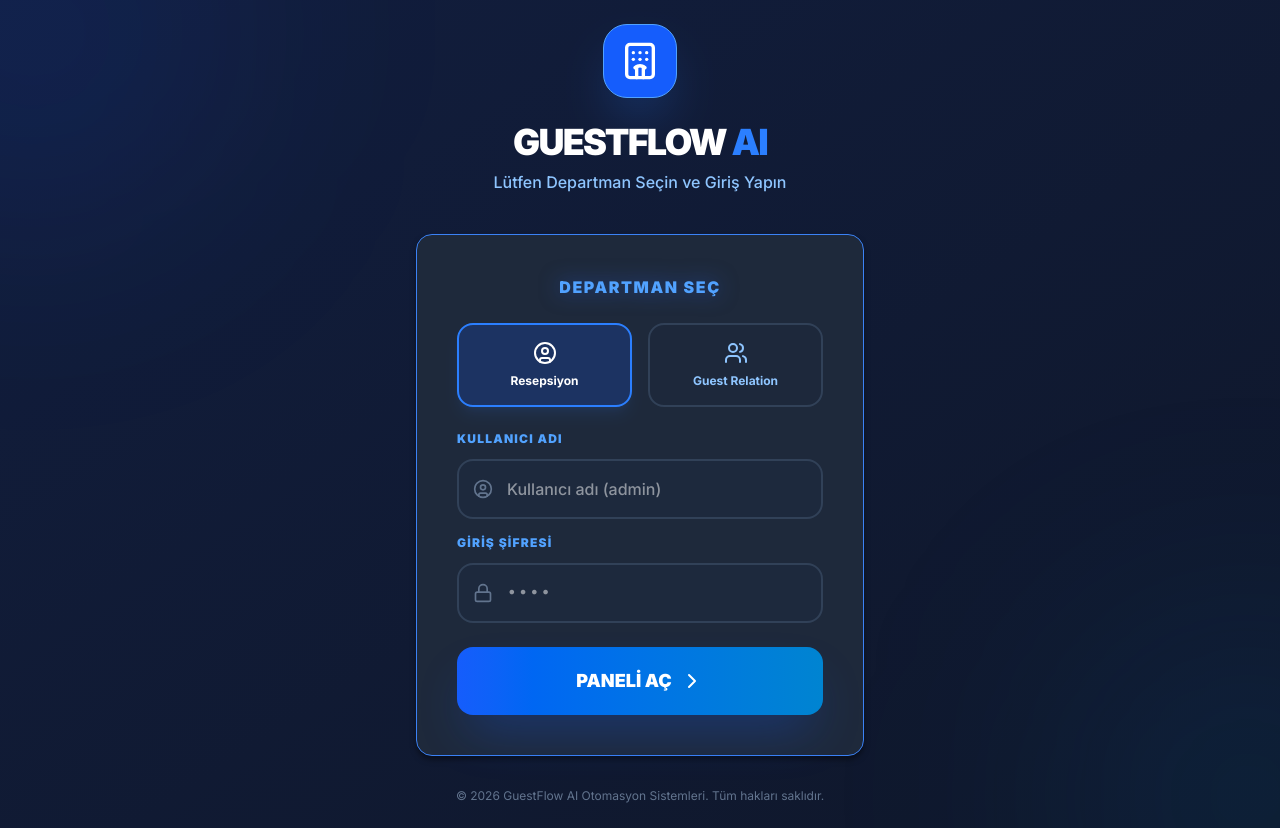
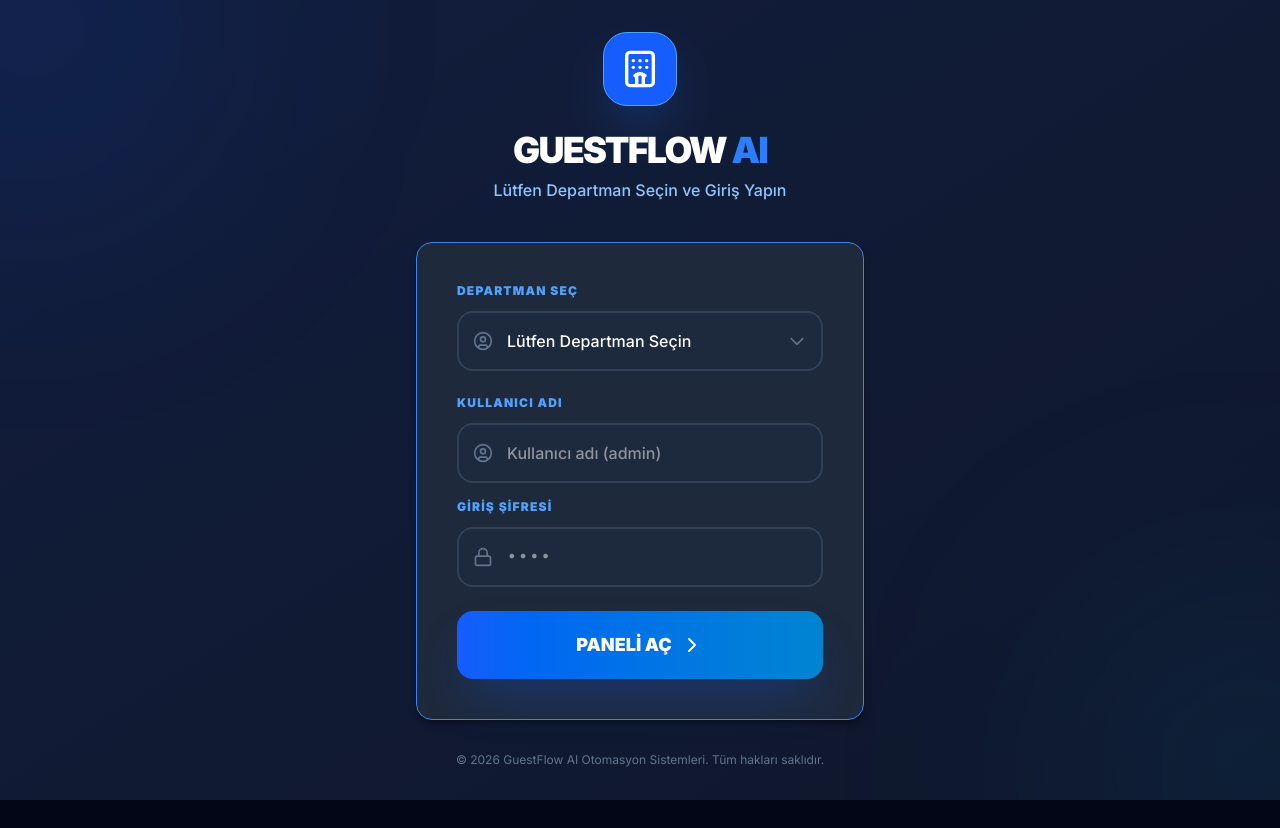
Before and after one commit to qltydigital-hub/HotelGenDigital, a Next.js app in the folder hotel-admin-dashboard/: page /login in a window 1280 px wide. After the commit the page ends 800 px from the top, so only its background shows below. Built offline with nearby package versions, Linux system fonts and the light colour scheme; no server answers.

Commit message:
fix(auth): update login panel UI and resolve settings panel redirects

```diff
--- a/hotel-admin-dashboard/src/app/login/page.tsx
+++ b/hotel-admin-dashboard/src/app/login/page.tsx
@@ -7,7 +7,7 @@ import { supabase } from '@/lib/supabase-client';
 import { useAuth, UserProfile } from '@/providers/AuthProvider';
 
 export default function LoginPage() {
-    const [department, setDepartment] = useState<'reception' | 'guest-relation'>('reception');
+    const [department, setDepartment] = useState<string>('');
     const [username, setUsername] = useState('');
     const [password, setPassword] = useState('');
     const [error, setError] = useState('');
@@ -88,30 +88,25 @@ export default function LoginPage() {
                 <div className="glass-card p-10 bg-slate-900/80 border border-blue-900/50 backdrop-blur-xl">
                     <form onSubmit={handleLogin} className="space-y-6">
                         <div>
-                            <label className="block text-base font-black text-blue-400 uppercase tracking-widest mb-6 text-center drop-shadow-[0_0_10px_rgba(37,99,235,0.5)]">Departman Seç</label>
-                            <div className="grid grid-cols-2 gap-4">
-                                <button
-                                    type="button"
-                                    onClick={() => setDepartment('reception')}
-                                    className={`py-4 rounded-2xl flex flex-col items-center justify-center border-2 transition-all ${department === 'reception'
-                                        ? 'bg-blue-600/20 border-blue-500 text-white shadow-lg shadow-blue-500/10'
-                                        : 'bg-slate-800/50 border-slate-700 text-blue-300 hover:border-slate-600'
-                                        }`}
+                            <label className="block text-xs font-black text-blue-400 uppercase tracking-widest mb-3">Departman Seç</label>
+                            <div className="relative group mb-4">
+                                <UserCircle className="absolute left-4 top-1/2 -translate-y-1/2 w-5 h-5 text-slate-500 group-focus-within:text-blue-500 transition-colors pointer-events-none" />
+                                <select
+                                    value={department}
+                                    onChange={(e) => setDepartment(e.target.value)}
+                                    className="w-full bg-slate-800 border-2 border-slate-700 text-white rounded-2xl pl-12 pr-10 py-4 focus:outline-none focus:border-blue-500 focus:ring-4 focus:ring-blue-500/10 transition-all font-medium appearance-none cursor-pointer"
+                                    required
                                 >
-                                    <UserCircle className="w-6 h-6 mb-2" />
-                                    <span className="text-xs font-bold">Resepsiyon</span>
-                                </button>
-                                <button
-                                    type="button"
-                                    onClick={() => setDepartment('guest-relation')}
-                                    className={`py-4 rounded-2xl flex flex-col items-center justify-center border-2 transition-all ${department === 'guest-relation'
-                                        ? 'bg-blue-600/20 border-blue-500 text-white shadow-lg shadow-blue-500/10'
-                                        : 'bg-slate-800/50 border-slate-700 text-blue-300 hover:border-slate-600'
-                                        }`}
-                                >
-                                    <Users className="w-6 h-6 mb-2" />
-                                    <span className="text-xs font-bold">Guest Relation</span>
-                                </button>
+                                    <option value="" disabled>Lütfen Departman Seçin</option>
+                                    <option value="reception">Resepsiyon (F/O)</option>
+                                    <option value="guest-relation">Misafir İlişkileri (G/R)</option>
+                                    <option value="housekeeping">Housekeeping (H/K)</option>
+                                </select>
+                                <div className="absolute inset-y-0 right-4 flex items-center pointer-events-none">
+                                    <svg className="w-5 h-5 text-slate-500 group-focus-within:text-blue-500 transition-colors" fill="none" stroke="currentColor" viewBox="0 0 24 24">
+                                        <path strokeLinecap="round" strokeLinejoin="round" strokeWidth="2" d="M19 9l-7 7-7-7" />
+                                    </svg>
+                                </div>
                             </div>
                         </div>
 
--- a/hotel-admin-dashboard/src/app/page.tsx
+++ b/hotel-admin-dashboard/src/app/page.tsx
@@ -22,10 +22,12 @@ import {
 } from 'lucide-react';
 import { useRouter, useSearchParams } from 'next/navigation';
 import Link from 'next/link';
+import { useAuth } from '@/providers/AuthProvider';
 
 function PresentationFunnelContent() {
   const router = useRouter();
   const searchParams = useSearchParams();
+  const { login } = useAuth();
 
   // Start on login screen if URL has ?login=settings
   const initialSlide = searchParams.get('login') === 'settings' ? 6 : 0;
@@ -54,35 +56,42 @@ function PresentationFunnelContent() {
     }
   };
 
-  const handleSettingsLogin = (e: React.FormEvent) => {
+  const handleSettingsLogin = async (e: React.FormEvent) => {
     e.preventDefault();
     const cleanUser = username.trim().toUpperCase();
     const cleanPass = password.trim();
 
     if (cleanUser === 'F/O' && cleanPass === '1234') {
+      await login({ id: 'settings-fo', username: 'F/O (Veri Ekibi)', department: 'settings' });
       router.push('/settings/fo');
     } else if (cleanUser === 'F/B' && cleanPass === '1234') {
+      await login({ id: 'settings-fb', username: 'F/B (Veri Ekibi)', department: 'settings' });
       router.push('/settings/fb');
     } else if (cleanUser === 'G/R' && cleanPass === '1234') {
+      await login({ id: 'settings-gr', username: 'G/R (Veri Ekibi)', department: 'settings' });
       router.push('/settings/gr');
     } else if (cleanUser === 'H/K' && cleanPass === '1234') {
+      await login({ id: 'settings-hk', username: 'H/K (Veri Ekibi)', department: 'settings' });
       router.push('/settings/hk');
     } else if (cleanUser === 'SPA' && cleanPass === '1234') {
+      await login({ id: 'settings-spa', username: 'SPA (Veri Ekibi)', department: 'settings' });
       router.push('/settings/spa');
     } else if (cleanUser === 'T/S' && cleanPass === '1234') {
+      await login({ id: 'settings-ts', username: 'T/S (Veri Ekibi)', department: 'settings' });
       router.push('/settings/ts');
     } else {
       setError(`Geçersiz departman ("${username}") veya hatalı şifre.`);
     }
   };
 
-  const handleAdminLogin = (e: React.FormEvent) => {
+  const handleAdminLogin = async (e: React.FormEvent) => {
     e.preventDefault();
 
     if (
       (username === 'OzgurOZEN' && password === 'OzgurOZEN?=') ||
       (username === 'Kemal KUYUCU' && password === 'KemalKUYUCU?=')
     ) {
+      await login({ id: 'admin-user', username, department: 'admin' });
       router.push('/admin-panel'); // Yöneticileri yetki paneline alıyoruz
     } else {
       setError('Yetkisiz giriş veya hatalı şifre.');
--- a/hotel-admin-dashboard/src/providers/AuthProvider.tsx
+++ b/hotel-admin-dashboard/src/providers/AuthProvider.tsx
@@ -59,7 +59,7 @@ export default function AuthProvider({ children }: { children: React.ReactNode }
         if (user) {
             try {
                 // Eğer kullanıcı KENDİSİ çıkış yapıyorsa (sistem atmıyorsa), DB'deki tokeni iptal et ki her yerde kapansın!
-                if (clearGlobalSession) {
+                if (clearGlobalSession && user.department !== 'settings' && user.department !== 'admin') {
                     await supabase.from('staff_users')
                         .update({ session_token: null })
                         .eq('id', user.id);
@@ -77,11 +77,13 @@ export default function AuthProvider({ children }: { children: React.ReactNode }
     const forceLogoutFromEverywhere = useCallback(async () => {
         if (!user) return;
         try {
-            // DB deki tokeni degistiriyoruz ki kontrol eden her cihaz (kendi dahil) atilsin
-            const newToken = Date.now().toString() + Math.random().toString();
-            await supabase.from('staff_users')
-                .update({ session_token: newToken })
-                .eq('id', user.id);
+            if (user.department !== 'settings' && user.department !== 'admin') {
+                // DB deki tokeni degistiriyoruz ki kontrol eden her cihaz (kendi dahil) atilsin
+                const newToken = Date.now().toString() + Math.random().toString();
+                await supabase.from('staff_users')
+                    .update({ session_token: newToken })
+                    .eq('id', user.id);
+            }
             await writeLog('INFO', 'AUTH', `${user.username} tüm oturumları sistemden kapattı.`);
         } catch (e) {
             console.error('Force logout error:', e);
@@ -92,6 +94,7 @@ export default function AuthProvider({ children }: { children: React.ReactNode }
     // Timer bazlı otomatik DB token kontrolü
     useEffect(() => {
         if (!user || pathname === '/login') return;
+        if (user.department === 'settings' || user.department === 'admin') return; // Skip DB token checks for static admin setups
 
         const checkSession = async () => {
             try {
```
